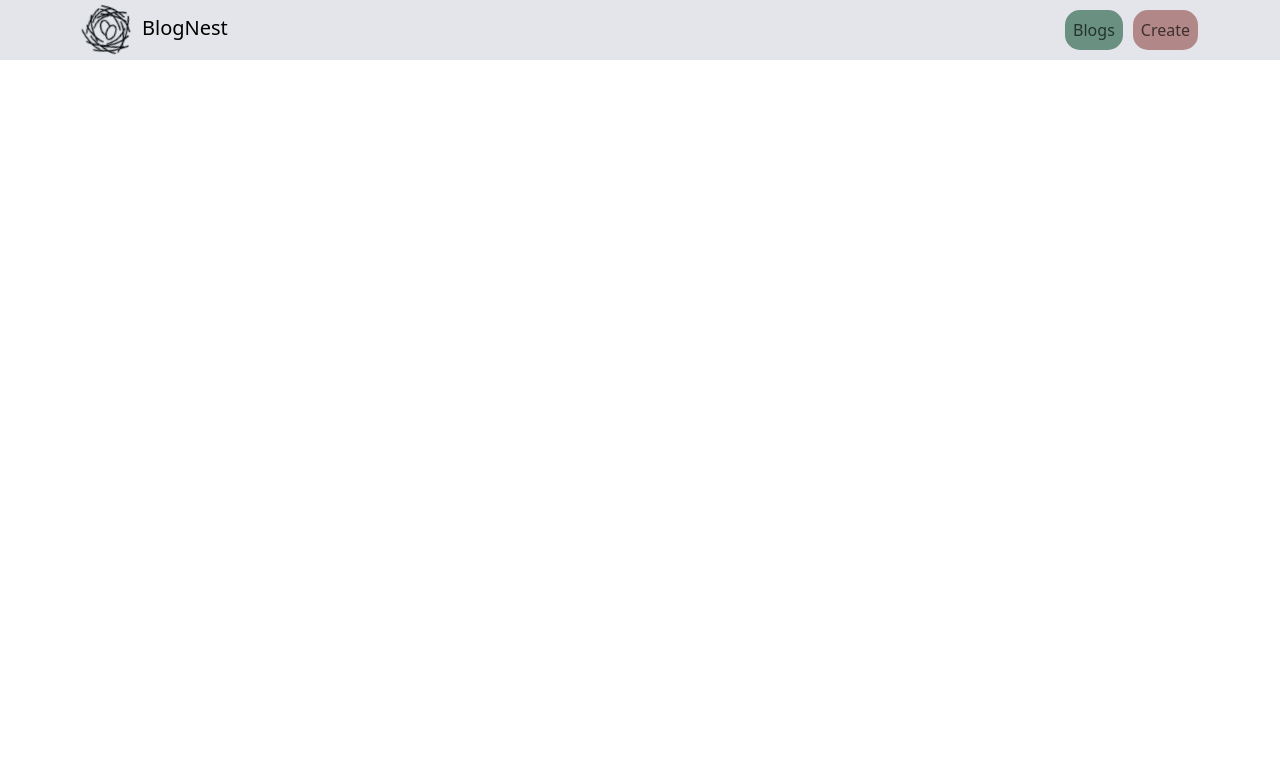
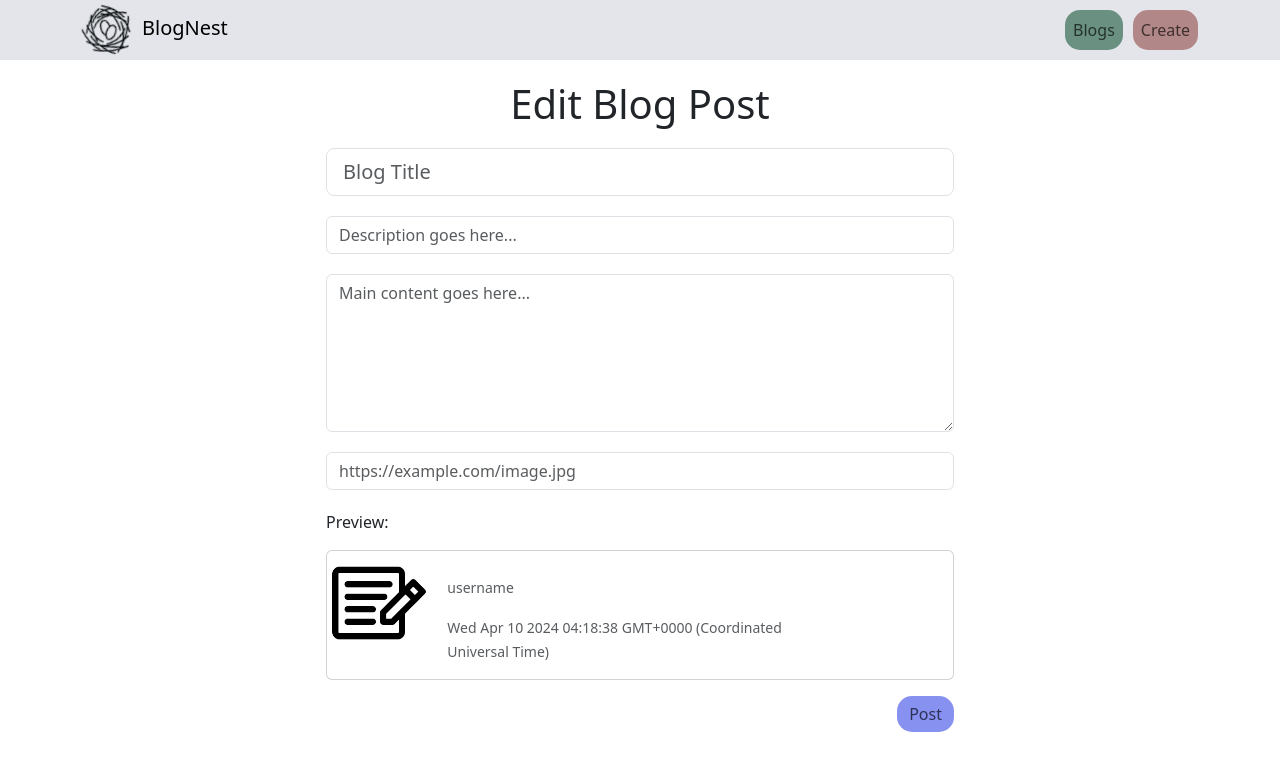
Before and after one commit to scottwmaxwell/BlogNest, a React (Create React App) app in the folder react-app/: page /edit/1 in a window 1280 px wide. Shown: the top 770 px of the page. Built offline with nearby package versions, Linux system fonts and the light colour scheme; no server answers.

Commit message:
Added edit post functionality

```diff
--- a/react-app/src/App.tsx
+++ b/react-app/src/App.tsx
@@ -14,6 +14,7 @@ function App() {
               <Route path='/' element={ <Blogs />}/>
               <Route path='/create' element={ <Create />}/>
               <Route path='/blog/:id' element={<BlogView />} />
+              <Route path='/edit/:id' element={<Create />} />
       </Routes>
   </BrowserRouter>
   );
--- a/react-app/src/pages/Create.tsx
+++ b/react-app/src/pages/Create.tsx
@@ -1,8 +1,9 @@
 import "./Create.css";
-import React, { useState } from 'react';
+import React, { useState, useEffect } from 'react';
 import dataSource from '../dataSource';
 import { useNavigate } from 'react-router-dom';
 import Card from '../components/Card';
+import { useParams, Link } from 'react-router-dom';
 
 function Create(){
 
@@ -17,6 +18,23 @@ function Create(){
         author: "username"
     });
 
+    useEffect(()=>{
+        loadBlog();
+    }, []);
+
+    var editMode = true;
+    let title = "Edit Blog Post"
+    const { id } = useParams()
+
+    if(id === undefined){
+        editMode = false;
+        title = "Create a Blog Post"
+    }
+
+    const loadBlog = async () =>{
+        const response = await dataSource.get('/api/posts/' + id);
+        setBlog(response.data);
+    }
 
     const handleFormSumit = async (event: any) => {
         console.log("form submitted!")
@@ -26,8 +44,14 @@ function Create(){
             ...blog
         }
 
-        await dataSource.post('/api/posts', finalBlog);
-        navigate('/');
+        if(editMode === true){
+            let response = await dataSource.put('/api/posts/' + id, finalBlog);
+            navigate('/blog/' + id);
+        }else{
+            let response = await dataSource.post('/api/posts', finalBlog);
+            navigate('/');
+        }
+
     }
 
     const updateField = (field: string, value: string) => {
@@ -45,7 +69,7 @@ function Create(){
         <div className="col-sm-6">
 
             <center>
-                <h1 id='title'>Create a Blog Post</h1>
+                <h1 id='title'>{title}</h1>
             </center>
 
             <div className="row">
@@ -53,20 +77,20 @@ function Create(){
                 <form onSubmit={handleFormSumit}>
 
                     <div className="form-group">
-                        <input required={true} className="form-control form-control-lg" type="text" id="blog-title" maxLength={60} placeholder="Blog Title" onChange={e => updateField('title', e.target.value)}></input>
+                        <input required={true} className="form-control form-control-lg" type="text" id="blog-title" maxLength={60} placeholder="Blog Title" value={blog.title} onChange={e => updateField('title', e.target.value)}></input>
                     </div>
 
 
                     <div className="form-group">
-                        <input required={true} className="form-control" id="blog-description" maxLength={100} placeholder="Description goes here..." onChange={e => updateField('description', e.target.value)}></input>
+                        <input required={true} className="form-control" id="blog-description" maxLength={100} placeholder="Description goes here..." value={blog.description} onChange={e => updateField('description', e.target.value)}></input>
                     </div>
 
                     <div className="form-group">
-                        <textarea required={true} className="form-control" id="blog-content" placeholder="Main content goes here..." rows={6} onChange={e => updateField('content', e.target.value)}></textarea>
+                        <textarea required={true} className="form-control" id="blog-content" placeholder="Main content goes here..." rows={6} value={blog.content} onChange={e => updateField('content', e.target.value)}></textarea>
                     </div>
 
                     <div className="form-group">
-                        <input className="form-control" id="blog-imageURL" placeholder="https://example.com/image.jpg" onChange={e => updateField('imageURL', e.target.value)}></input>
+                        <input className="form-control" id="blog-imageURL" placeholder="https://example.com/image.jpg" value={blog.imageURL} onChange={e => updateField('imageURL', e.target.value)}></input>
                     </div>
 
                     <div>
```
